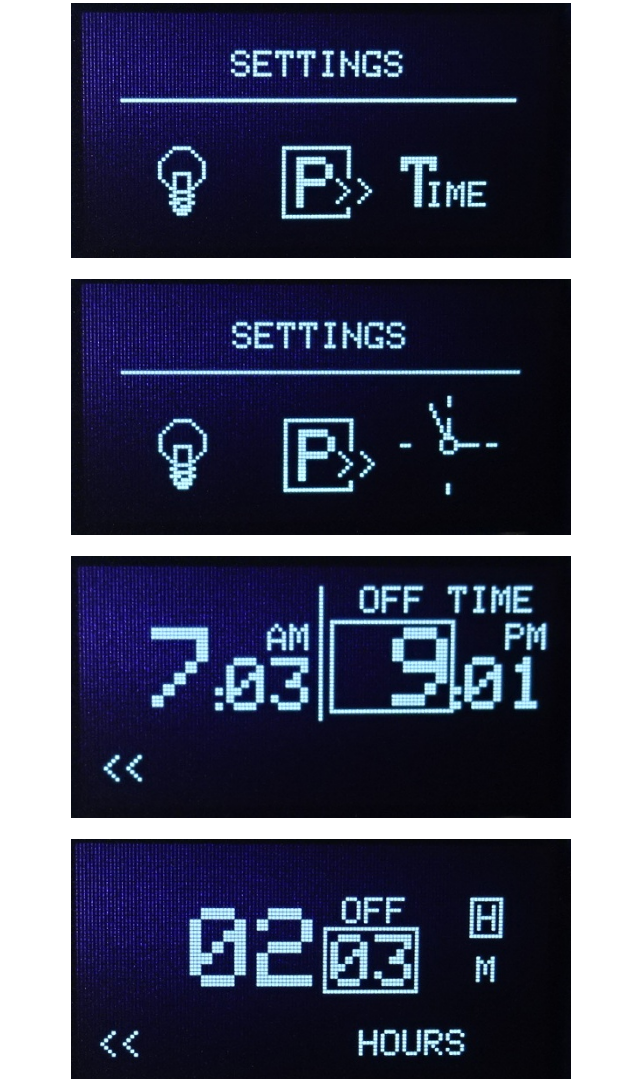
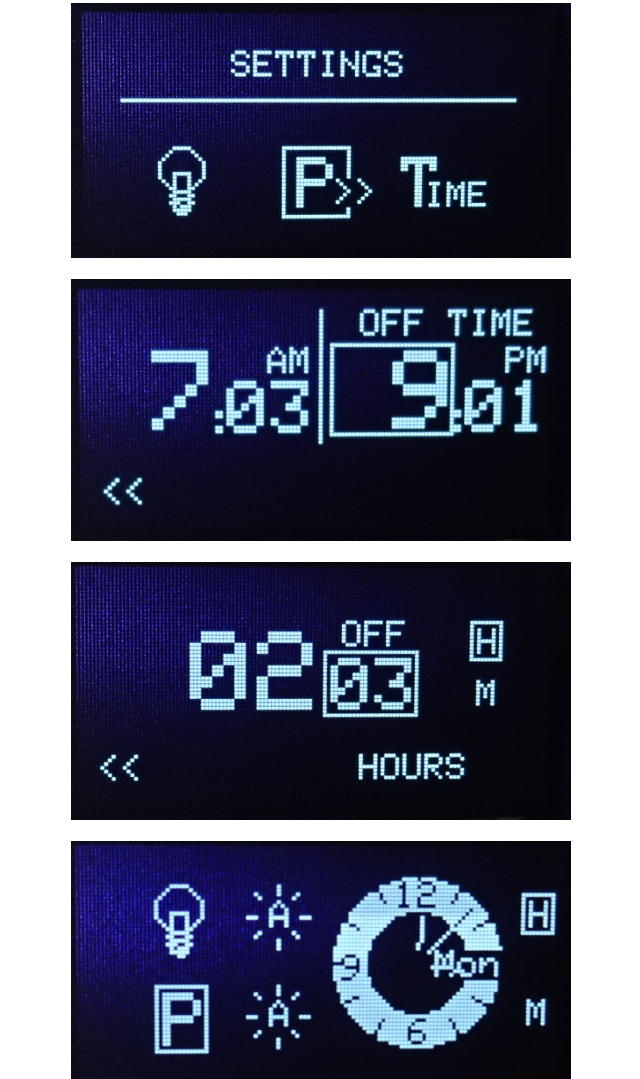
Before and after one commit to TheOGMr-Bean/Arduino-Hydroponic-Plant-Controller-GUI, a plain HTML site: page index.html in a window 1280 px wide. Shown: the part 1435-2514 px from the top of the page, without its empty margins (499-1139 px from the left). Drawn offline with Linux system fonts and the light colour scheme; a web font is replaced by a local one.

Commit message:
Update index.html

```diff
--- a/index.html
+++ b/index.html
@@ -106,9 +106,6 @@ Simply Plug in the timer, plug your pumps and lights into the power supply, set
 <img align="left" src="Settings menu.jpg">
 &nbsp;
 
-<img align="left" src="settings menu 2.jpg">
-<br> &nbsp;
-
 <img align="left" src="Light timer.jpg">
 <br> &nbsp;
 
```
